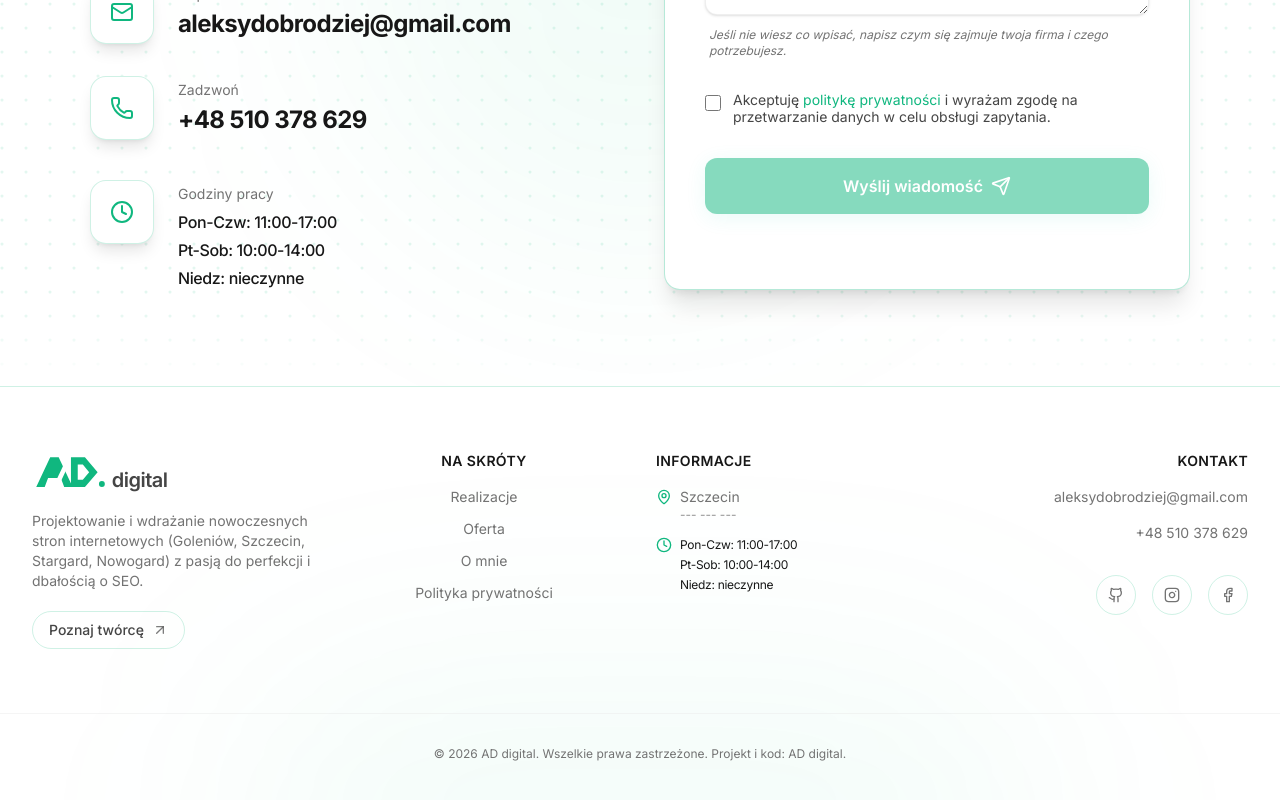
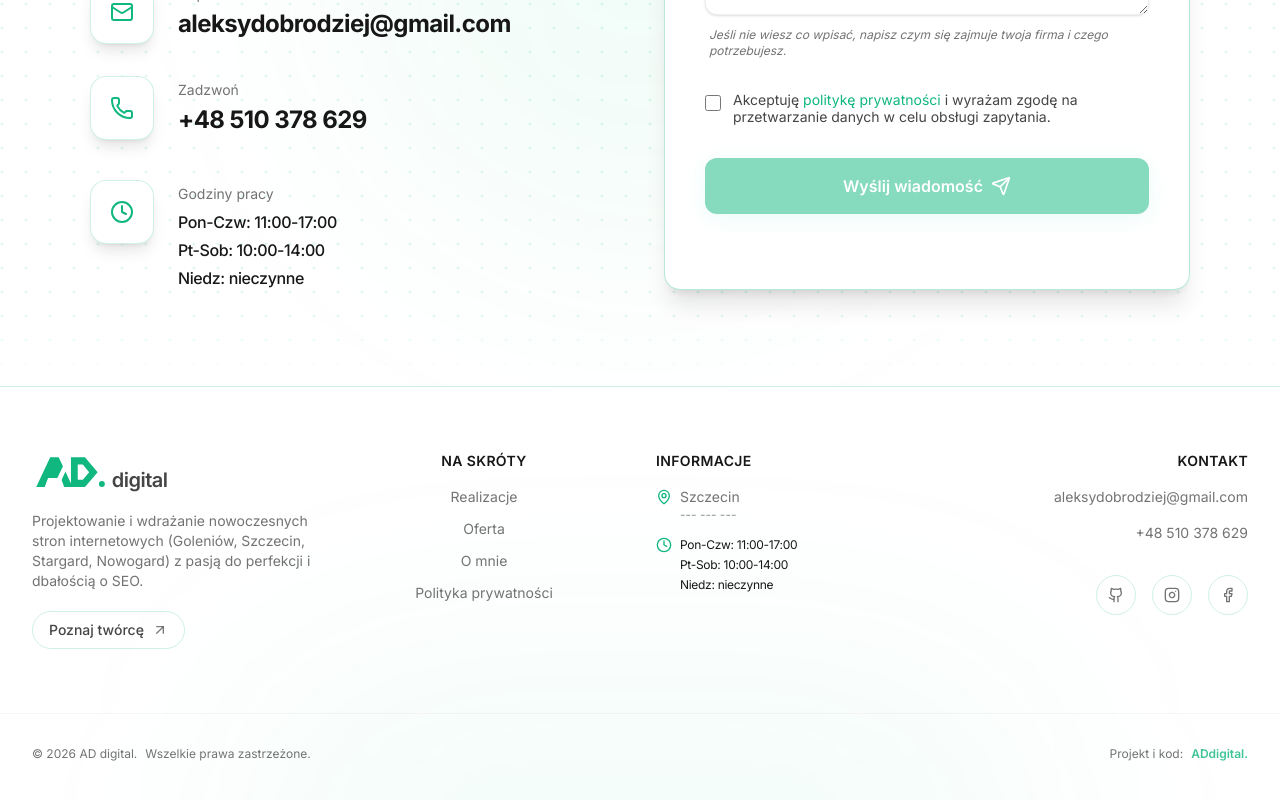
Before and after one commit to Marmo77/AD-digital-website, a React (Vite) app: page / in a window 1280 px wide. Shown: the part 10902-11702 px from the top of the page. Built offline with nearby package versions, Linux system fonts and the light colour scheme; no server answers; a web font is replaced by a local one.

Commit message:
footer design

```diff
--- a/src/components/layout/Footer.tsx
+++ b/src/components/layout/Footer.tsx
@@ -1,6 +1,13 @@
 import { useTranslation } from "react-i18next";
 import { companyData } from "../../data/company";
-import { Github, Instagram, Facebook, MapPin, Clock, ArrowUpRight } from "lucide-react";
+import {
+  Github,
+  Instagram,
+  Facebook,
+  MapPin,
+  Clock,
+  ArrowUpRight,
+} from "lucide-react";
 import { HashLink } from "react-router-hash-link";
 import { Link } from "react-router-dom";
 import { Logo } from "../ui/Logo";
@@ -9,13 +16,17 @@ export function Footer() {
   const { t } = useTranslation();
   const currentYear = new Date().getFullYear();
 
+  const copyFooterArr = t("footer.copy").split(" ");
+  const restrict = copyFooterArr.slice(0, 3).join(" ");
+  const projectDesignFront = copyFooterArr.slice(3, 6).join(" ");
+  const projectDesignAuthor = copyFooterArr.splice(6);
+
   return (
     <footer className="w-full border-t border-primary/20 bg-background/50 backdrop-blur-sm py-16 relative overflow-hidden">
       {/* Decorative Glow */}
       <div className="absolute bottom-0 left-1/2 w-[800px] h-[300px] bg-primary/5 rounded-full blur-[120px] -translate-x-1/2 translate-y-1/2 pointer-events-none" />
 
       <div className="max-w-7xl mx-auto px-4 sm:px-6 lg:px-8 grid grid-cols-1 md:grid-cols-4 gap-12 md:gap-8 relative z-10">
-
         {/* Brand */}
         <div className="flex flex-col items-center md:items-start gap-4">
           <Logo />
@@ -35,31 +46,64 @@ export function Footer() {
 
         {/* Links */}
         <div className="flex flex-col items-center md:items-center gap-4">
-          <h4 className="font-semibold text-foreground tracking-wide uppercase text-sm">{t("footer.shortcuts")}</h4>
+          <h4 className="font-semibold text-foreground tracking-wide uppercase text-sm">
+            {t("footer.shortcuts")}
+          </h4>
           <nav className="flex flex-col items-center gap-3 text-sm text-muted-foreground">
-            <HashLink smooth to="/#projects" className="hover:text-primary transition-colors">{t("nav.projects")}</HashLink>
-            <HashLink smooth to="/#services" className="hover:text-primary transition-colors">{t("nav.services")}</HashLink>
-            <HashLink smooth to="/#about" className="hover:text-primary transition-colors">{t("nav.about")}</HashLink>
-            <Link to="/privacy" className="hover:text-primary transition-colors">{t("footer.privacy")}</Link>
+            <HashLink
+              smooth
+              to="/#projects"
+              className="hover:text-primary transition-colors"
+            >
+              {t("nav.projects")}
+            </HashLink>
+            <HashLink
+              smooth
+              to="/#services"
+              className="hover:text-primary transition-colors"
+            >
+              {t("nav.services")}
+            </HashLink>
+            <HashLink
+              smooth
+              to="/#about"
+              className="hover:text-primary transition-colors"
+            >
+              {t("nav.about")}
+            </HashLink>
+            <Link
+              to="/privacy"
+              className="hover:text-primary transition-colors"
+            >
+              {t("footer.privacy")}
+            </Link>
           </nav>
         </div>
 
         {/* Info & Hours */}
         <div className="flex flex-col items-center md:items-start gap-4">
-          <h4 className="font-semibold text-foreground tracking-wide uppercase text-sm">{t("footer.info")}</h4>
+          <h4 className="font-semibold text-foreground tracking-wide uppercase text-sm">
+            {t("footer.info")}
+          </h4>
           <div className="flex flex-col gap-3 text-sm text-muted-foreground items-center md:items-start">
             <div className="flex items-start gap-2">
               <MapPin className="w-4 h-4 mt-0.5 text-primary" />
               <div className="flex flex-col">
                 <span>{companyData.location}</span>
-                <span className="text-xs opacity-80">{companyData.address}</span>
+                <span className="text-xs opacity-80">
+                  {companyData.address}
+                </span>
               </div>
             </div>
             <div className="flex items-start gap-2">
               <Clock className="w-4 h-4 mt-0.5 text-primary" />
               <div className="flex flex-col text-xs leading-5">
-                {(t("contact.workingHours", { returnObjects: true }) as string[]).map((line, idx) => (
-                  <p key={idx} className="text-foreground tracking-tight ">{line}</p>
+                {(
+                  t("contact.workingHours", { returnObjects: true }) as string[]
+                ).map((line, idx) => (
+                  <p key={idx} className="text-foreground tracking-tight ">
+                    {line}
+                  </p>
                 ))}
               </div>
             </div>
@@ -68,22 +112,45 @@ export function Footer() {
 
         {/* Social / Contact */}
         <div className="flex flex-col items-center md:items-end gap-4">
-          <h4 className="font-semibold text-foreground tracking-wide uppercase text-sm">{t("footer.contact")}</h4>
-          <a href={`mailto:${companyData.email}`} className="text-sm text-muted-foreground hover:text-primary transition-colors">
+          <h4 className="font-semibold text-foreground tracking-wide uppercase text-sm">
+            {t("footer.contact")}
+          </h4>
+          <a
+            href={`mailto:${companyData.email}`}
+            className="text-sm text-muted-foreground hover:text-primary transition-colors"
+          >
             {companyData.email}
           </a>
-          <a href={`tel:${companyData.phone.replace(/\s+/g, '')}`} className="text-sm text-muted-foreground hover:text-primary transition-colors">
+          <a
+            href={`tel:${companyData.phone.replace(/\s+/g, "")}`}
+            className="text-sm text-muted-foreground hover:text-primary transition-colors"
+          >
             {companyData.phone}
           </a>
 
           <div className="flex items-center gap-4 mt-4">
-            <a href={companyData.socials.github} target="_blank" rel="noreferrer" className="w-10 h-10 rounded-full border border-primary/20 flex items-center justify-center text-muted-foreground hover:text-primary hover:bg-primary/5 hover:border-primary/50 transition-all">
+            <a
+              href={companyData.socials.github}
+              target="_blank"
+              rel="noreferrer"
+              className="w-10 h-10 rounded-full border border-primary/20 flex items-center justify-center text-muted-foreground hover:text-primary hover:bg-primary/5 hover:border-primary/50 transition-all"
+            >
               <Github className="w-4 h-4" />
             </a>
-            <a href={companyData.socials.instagram} target="_blank" rel="noreferrer" className="w-10 h-10 rounded-full border border-primary/20 flex items-center justify-center text-muted-foreground hover:text-primary hover:bg-primary/5 hover:border-primary/50 transition-all">
+            <a
+              href={companyData.socials.instagram}
+              target="_blank"
+              rel="noreferrer"
+              className="w-10 h-10 rounded-full border border-primary/20 flex items-center justify-center text-muted-foreground hover:text-primary hover:bg-primary/5 hover:border-primary/50 transition-all"
+            >
               <Instagram className="w-4 h-4" />
             </a>
-            <a href={companyData.socials.facebook} target="_blank" rel="noreferrer" className="w-10 h-10 rounded-full border border-primary/20 flex items-center justify-center text-muted-foreground hover:text-primary hover:bg-primary/5 hover:border-primary/50 transition-all">
+            <a
+              href={companyData.socials.facebook}
+              target="_blank"
+              rel="noreferrer"
+              className="w-10 h-10 rounded-full border border-primary/20 flex items-center justify-center text-muted-foreground hover:text-primary hover:bg-primary/5 hover:border-primary/50 transition-all"
+            >
               <Facebook className="w-4 h-4" />
             </a>
           </div>
@@ -91,10 +158,23 @@ export function Footer() {
       </div>
 
       {/* Copyright */}
-      <div className="max-w-7xl mx-auto px-4 sm:px-6 lg:px-8 mt-16 pt-8 border-t border-border/40 flex flex-col items-center text-center relative z-10">
-        <p className="text-xs text-muted-foreground">
-          © {currentYear} {companyData.name}. {t("footer.copy")}
-        </p>
+      <div className="max-w-7xl mx-auto px-4 sm:px-6 lg:px-8 mt-16 pt-8 border-t border-border/40 flex md:flex-row flex-col items-center justify-between text-center gap-2 relative z-10 text-xs text-muted-foreground">
+        <div className="flex md:flex-row flex-col gap-2">
+          <p className="text-xs text-muted-foreground">
+            © {currentYear} {companyData.name}.
+          </p>
+          <span>{restrict}</span>
+        </div>
+        <div className="flex gap-2">
+          <span>{projectDesignFront}</span>
+          <a
+            href="https://aleksydobrodziej.com"
+            target="_blank"
+            className="font-semibold text-primary/80 cursor-pointer hover:underline underline-offset-3"
+          >
+            {projectDesignAuthor}
+          </a>
+        </div>
       </div>
     </footer>
   );
--- a/src/i18n/locales/en.json
+++ b/src/i18n/locales/en.json
@@ -6,7 +6,10 @@
       "services": "Offer",
       "process": "Process",
       "contact": "Contact",
-      "freeQuote": "Free Quote"
+      "freeQuote": "Free Quote",
+      "allProjects": "All projects",
+      "appearance": "Appearance",
+      "language": "Language"
     },
     "hero": {
       "title": "We create websites that make money for ",
--- a/src/i18n/locales/pl.json
+++ b/src/i18n/locales/pl.json
@@ -6,7 +6,10 @@
       "services": "Oferta",
       "process": "Proces",
       "contact": "Kontakt",
-      "freeQuote": "Darmowa wycena"
+      "freeQuote": "Darmowa wycena",
+      "allProjects": "Wszystkie realizacje",
+      "appearance": "Wygląd",
+      "language": "Język"
     },
     "hero": {
       "title": "Tworzymy strony, które zarabiają dla ",
```
Also changed, not shown: src/components/layout/Navbar.tsx (+6 -6 lines).
